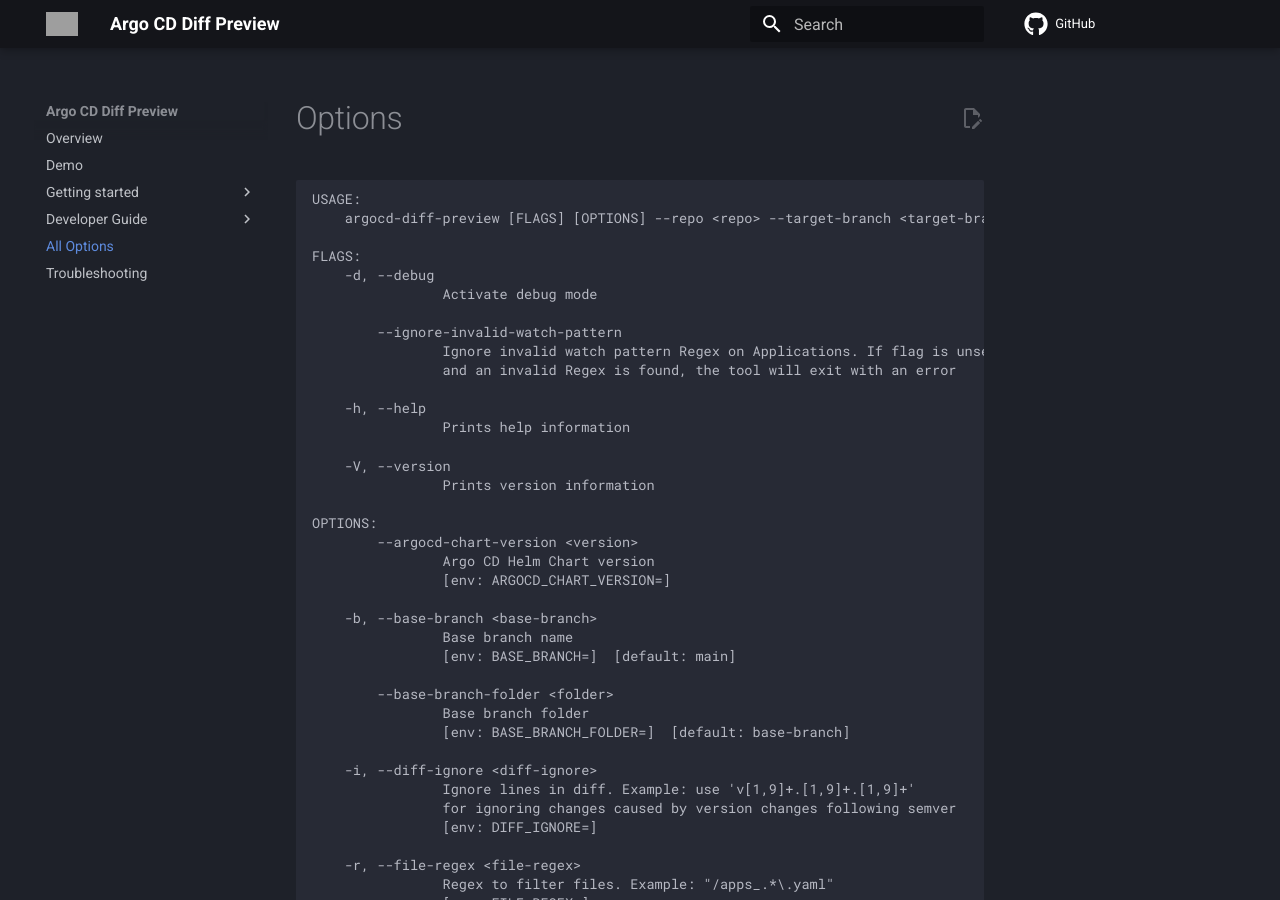
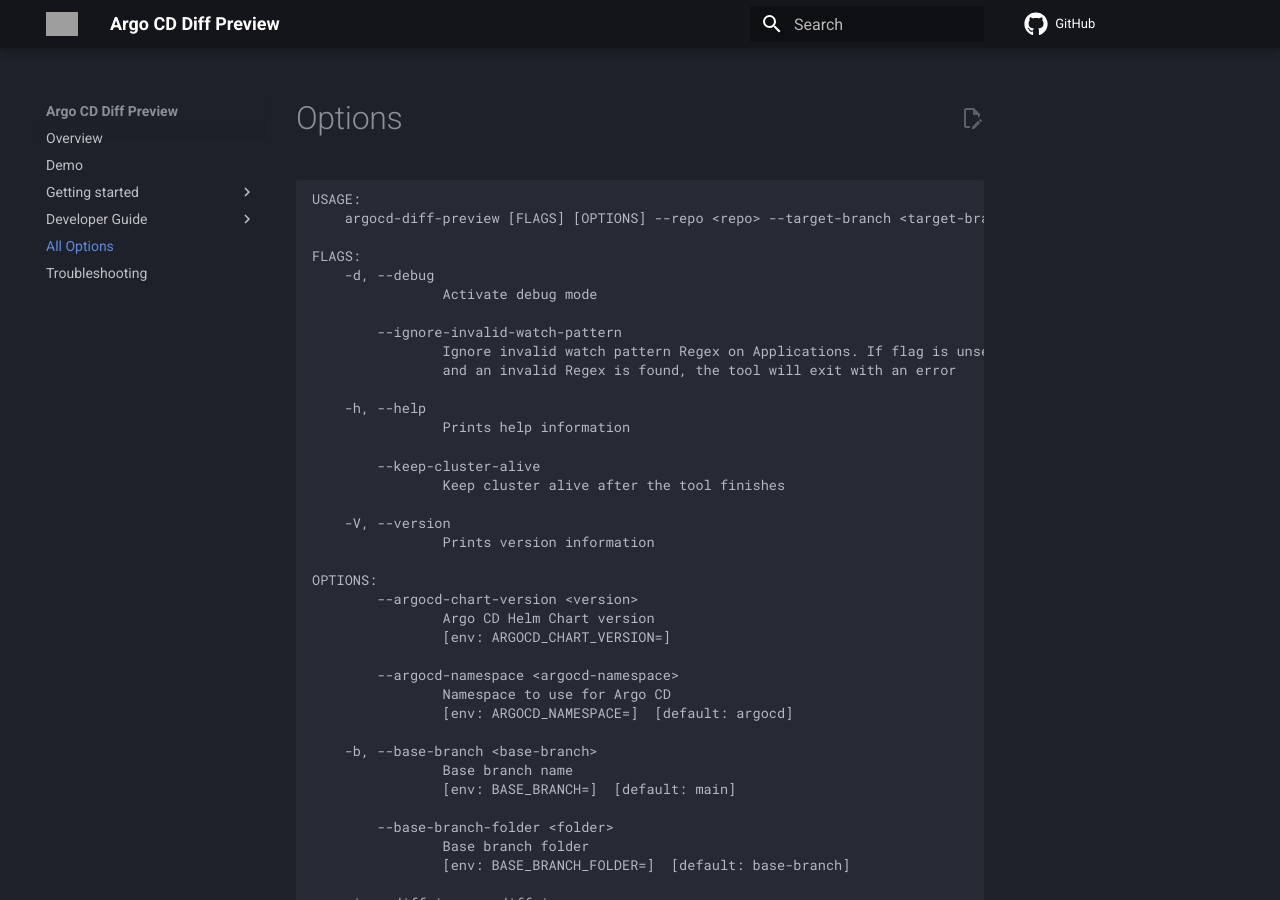
Before and after one commit to dag-andersen/argocd-diff-preview, an MkDocs documentation site: the page built from docs/options.md, in a window 1280 px wide and 900 px high. Built offline with MkDocs 1.6.1 and Material for MkDocs 9.7.7, drawn with Linux system fonts in a browser that asks for light colours; comment, search, counter and statistics services are not loaded; grey boxes are pictures that could not be loaded.

```diff
--- a/docs/options.md
+++ b/docs/options.md
@@ -14,6 +14,9 @@
     -h, --help
                 Prints help information
 
+        --keep-cluster-alive
+                Keep cluster alive after the tool finishes
+
     -V, --version
                 Prints version information
 
@@ -21,6 +24,10 @@
         --argocd-chart-version <version>
                 Argo CD Helm Chart version
                 [env: ARGOCD_CHART_VERSION=]
+
+        --argocd-namespace <argocd-namespace>
+                Namespace to use for Argo CD
+                [env: ARGOCD_NAMESPACE=]  [default: argocd]
 
     -b, --base-branch <base-branch>
                 Base branch name
```
Also changed, not shown: README.md (+2 -2 lines), docs/application-selection.md (+1 -1 lines), docs/demo.md (+1 -1 lines), docs/github-actions-workflow.md (+2 -2 lines), docs/installation.md (+2 -2 lines).
